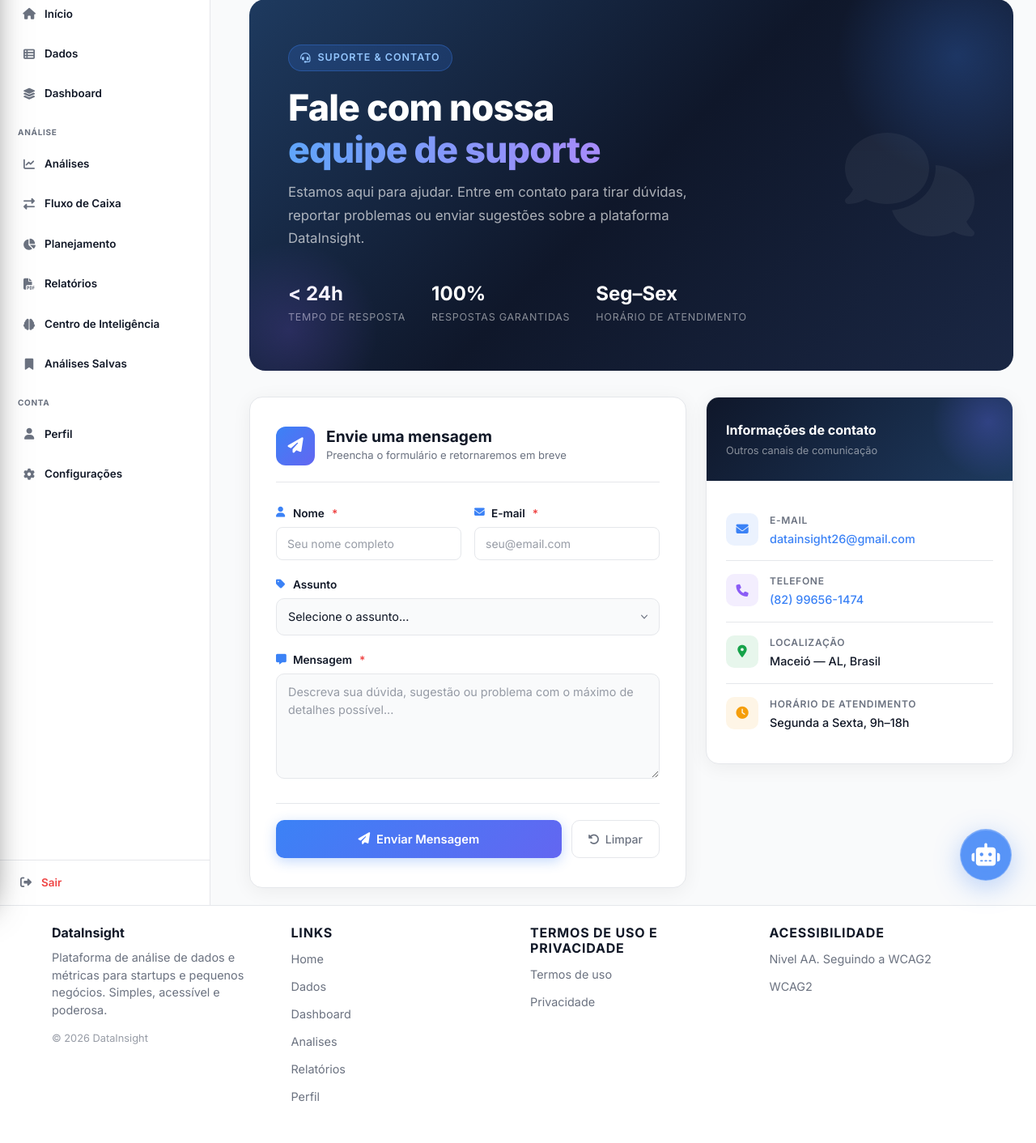
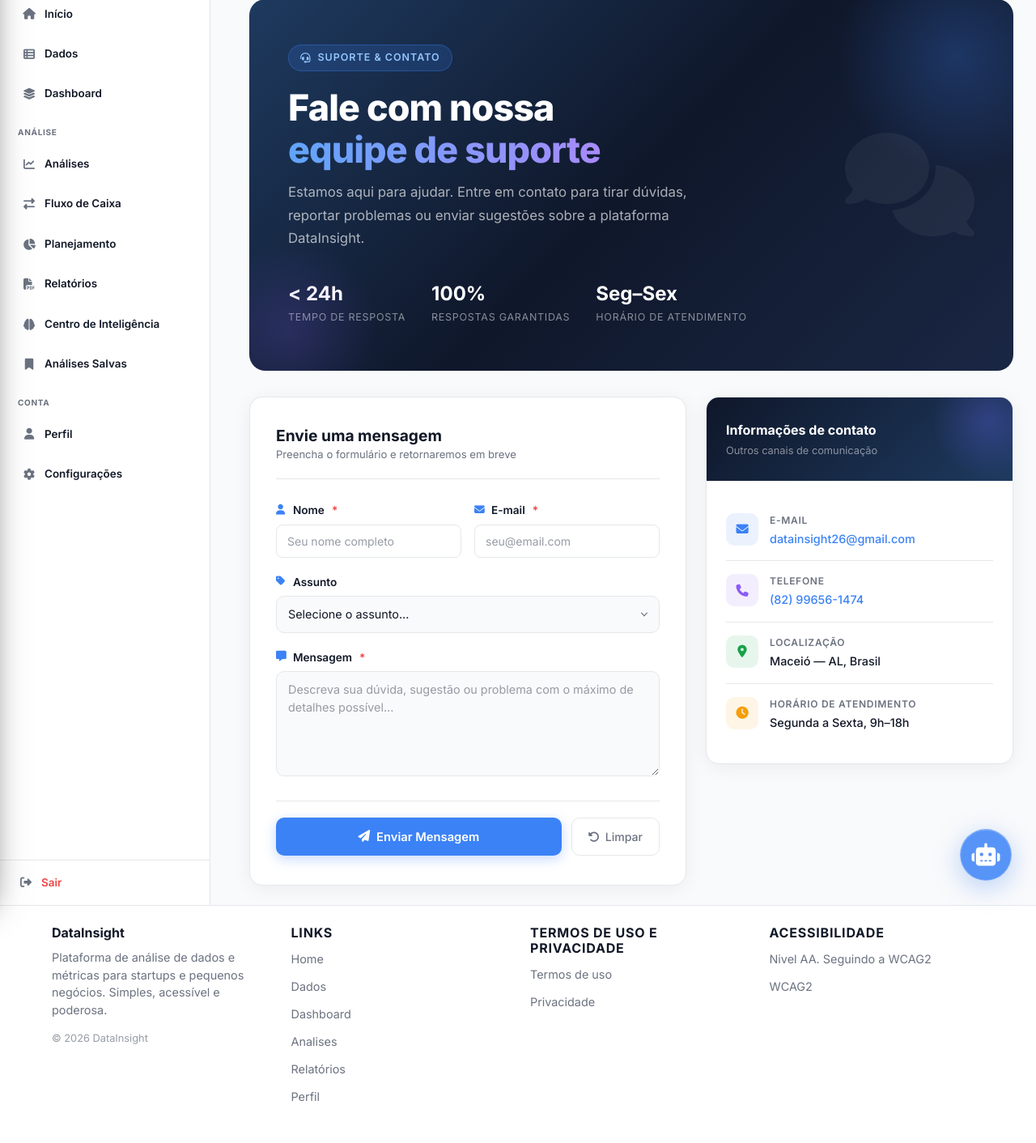
Before and after one commit to datainsight26-netizen/DataInsight, a Flask app: template templates/contato.html in a window 1280 px wide. Shown: the part 129-1541 px from the top of the page at 81% size. Run offline with Flask 3, Linux system fonts and the light colour scheme; the template is opened without the code that fills it, so the values that code supplies are empty; some libraries are stand-ins or nearby versions.

Commit message:
Update contato.html

```diff
--- a/templates/contato.html
+++ b/templates/contato.html
@@ -303,7 +303,7 @@
       justify-content: center;
       gap: 8px;
       padding: 12px 24px;
-      background: linear-gradient(135deg, #3b82f6, #6366f1);
+      background:var(--primaria);
       color: #fff;
       border: none;
       border-radius: 10px;
@@ -618,9 +618,7 @@
             <!-- FORM CARD -->
             <div class="contato-form-card">
               <div class="contato-form-card__header">
-                <div class="contato-form-card__icon">
-                  <i class="fa-solid fa-paper-plane"></i>
-                </div>
+
                 <div>
                   <h2 class="contato-form-card__title">Envie uma mensagem</h2>
                   <p class="contato-form-card__desc">Preencha o formulário e retornaremos em breve</p>
```
